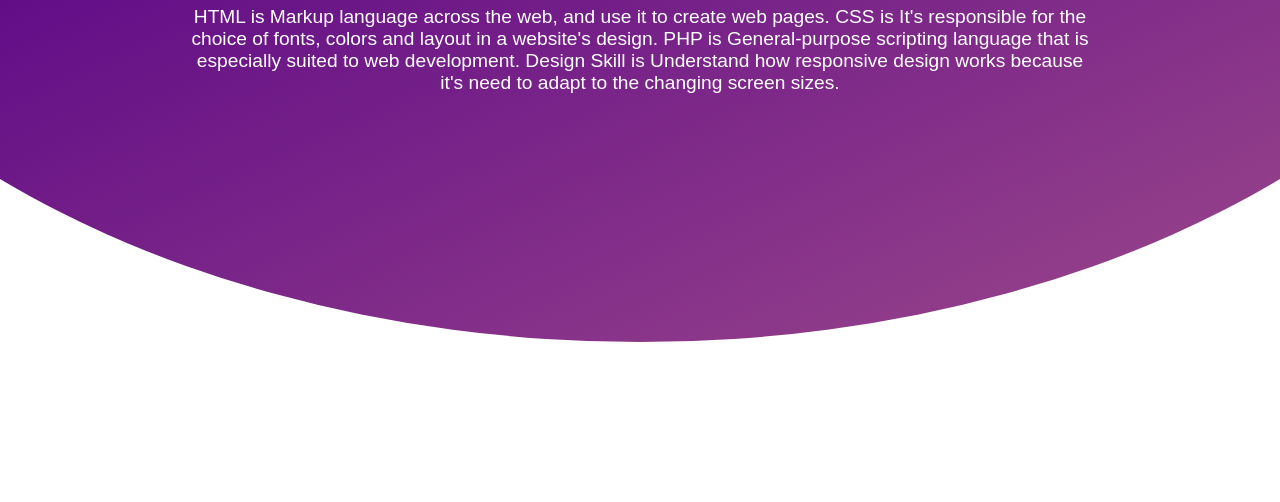
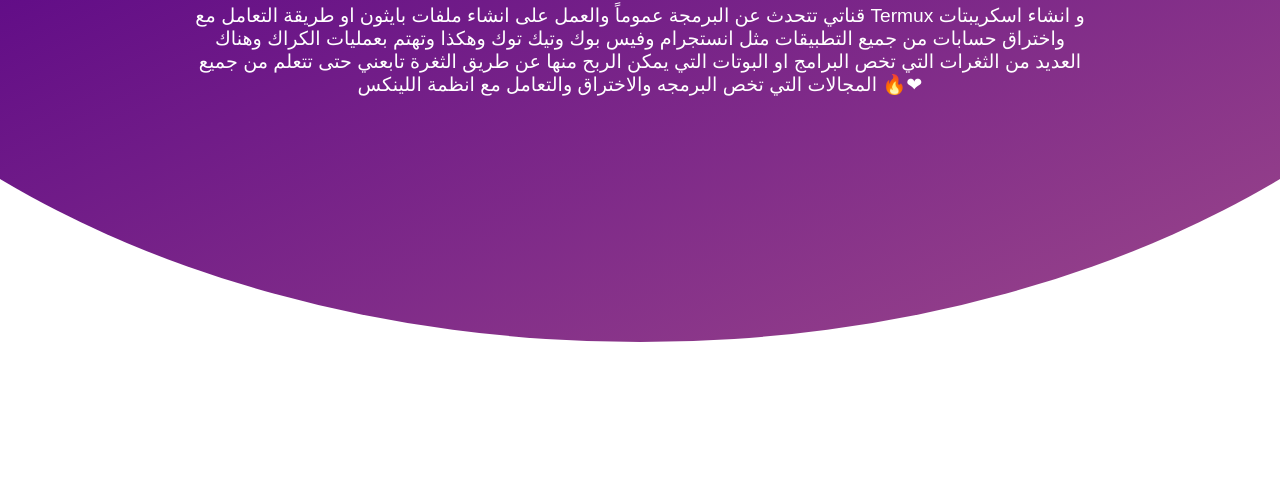
Before and after one commit to YOUSSEF132008/kingelnet, a plain HTML site: page index.html in a window 1280 px wide. Shown: the part 298-800 px from the top of the page. Drawn offline with Linux system fonts and the light colour scheme.

Commit message:
Update index.html

```diff
--- a/index.html
+++ b/index.html
@@ -11,8 +11,8 @@
  <section>
         <div class="content">
             <h2 style="color: yellowgreen;">Curve Header</h2>
-            <p>HTML is Markup language across the web, and use it to create web pages. CSS is It's responsible for the choice of fonts, colors and layout in a website's design. PHP is General-purpose scripting language that is especially suited to web development. Design Skill is Understand how responsive design works because it's need to adapt to the changing screen sizes.</p>
-        </div>
-    </section>
+            <p>قناتي تتحدث عن البرمجة عموماً والعمل على انشاء ملفات بايثون او طريقة التعامل مع Termux و انشاء اسكريبتات واختراق حسابات من جميع التطبيقات مثل انستجرام وفيس بوك وتيك توك وهكذا وتهتم بعمليات الكراك وهناك العديد من الثغرات التي تخص البرامج او البوتات التي يمكن الربح منها عن طريق الثغرة تابعني حتى تتعلم من جميع المجالات التي تخص البرمجه والاختراق والتعامل مع انظمة اللينكس 🔥❤</p>
+           </div>
+</section>
 </body>
 </html>
```
